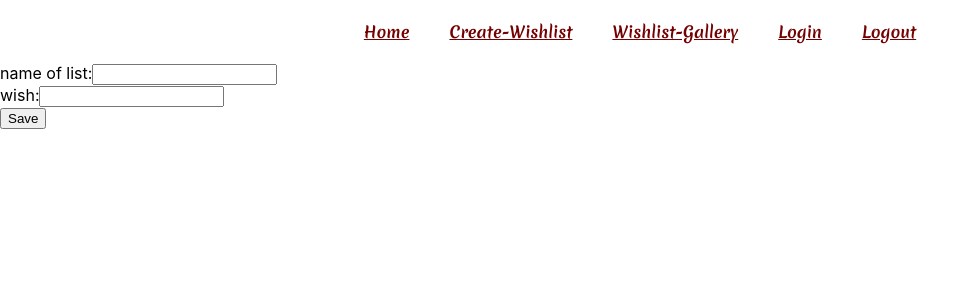
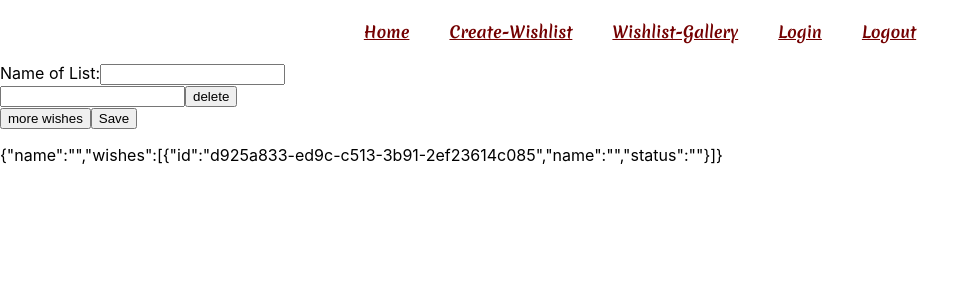
Before and after one commit to JohannaChiabotto/Wishlist, a React (Create React App) app in the folder frontend/: page /create-wishlist in a window 1280 px wide. Shown: the top 300 px of the page, without its empty margins (0-980 px from the left). Built offline with nearby package versions, Linux system fonts and the light colour scheme.

Commit message:
Update frontend

```diff
--- a/frontend/package.json
+++ b/frontend/package.json
@@ -15,8 +15,10 @@
     "react-dom": "^18.2.0",
     "react-router-dom": "^6.6.1",
     "react-scripts": "5.0.1",
+    "react-uuid": "^2.0.0",
     "sass": "^1.57.1",
     "typescript": "^4.9.4",
+    "uuid": "^9.0.0",
     "web-vitals": "^2.1.4"
   },
   "scripts": {
--- /dev/null
+++ b/frontend/src/components/Input.tsx
@@ -0,0 +1,33 @@
+import {ChangeEventHandler} from "react";
+
+interface InputProps {
+    id: string;
+    value: string;
+    changeWishHandler: ChangeEventHandler<HTMLInputElement>;
+    removeWishHandler: (arg1: string) => void;
+}
+
+const Input = (props: InputProps) => {
+    const id = props.id;
+
+    function removeHandler() {
+        console.log('id of input is ', id);
+        props.removeWishHandler(id);
+    }
+
+    return (
+        <div>
+            <input
+                value={props.value}
+                id={props.id}
+                onChange={props.changeWishHandler}
+            />
+
+            <button type="button" onClick={removeHandler}>
+                delete
+            </button>
+        </div>
+    );
+};
+
+export default Input;
--- a/frontend/src/pages/createWishlist/AddWishlist.tsx
+++ b/frontend/src/pages/createWishlist/AddWishlist.tsx
@@ -1,52 +1,86 @@
 import {Status, Wish, Wishlist} from "../../model/Wishlist";
-import {ChangeEvent, useState} from "react";
+import React, {ChangeEvent, useState} from "react";
 import axios from "axios";
+import uuid from "react-uuid";
+import Input from "../../components/Input";
 
 export default function AddWishlist() {
-    const [name, setName] = useState<string>("")
-    const [wishlist, setWishlist] = useState<Wishlist>()
-    const [wishes, setWishes] = useState<Array<Wish>>([])
+    const [name, setName] = useState('');
+    const [wishes, setWishes] = useState([
+        { id: uuid(), name: '', status: '' },
+    ]);
+    const [wishlist, setWishlist] = useState({ name: name, wishes: wishes });
 
-    function onNameChange(event: ChangeEvent<HTMLInputElement>) {
-        setName(event.target.value)
-    };
+    function changeNameHandler(event: React.FormEvent<HTMLInputElement>) {
+        setName(event.currentTarget.value);
+    }
 
-    function onWishesChange(event: ChangeEvent<HTMLInputElement>) {
-        setWishes((prevState)=> {
+    function moreWishesHandler() {
+        setWishes((prevState) => {
             const newState = [...prevState];
-            newState.push( {id:'123', name:event.target.value, status: Status.FREE});
+            newState.push({ id: uuid(), name: '', status: '' });
             return newState;
-           })
-    };
+        });
+    }
 
-    function onSaveClick() {
-setWishlist( {id:'123', name:name, wishes:wishes})
-        /*
-        axios.post("/create-wishlist", {
-            id: Math.random().toString(),
-            name: name,
-            wishes: wishes
-        })
+    function removeWishHandler(id: string) {
+
+        setWishes((prevState) => {
+            const newState = [...prevState];
+            const filteredState = newState.filter((wish) => wish.id !== id);
+            return filteredState;
+        });
+    }
+
+    function changeWishHandler(event: React.FormEvent<HTMLInputElement>) {
+        const value = event.currentTarget.value;
+        const id = event.currentTarget.id;
+
+        setWishes(
+            wishes.map((wish) => (wish.id === id ? { ...wish, name: value } : wish))
+        );
+    }
+
+    function submitHandler(event: React.FormEvent<HTMLFormElement>) {
+        event.preventDefault();
+
+
+        axios.post("/create", { name: name, wishes: wishes })
+
             .then(response => response.data)
-            .then((savedWishlist) => setWishlists(prevState => [prevState, savedWishlist]))
-            .catch(() => console.error())
-
-         */
+            .then(() => {
+                setName('');
+                setWishes([{ id: uuid(), name: '', status: '' }]);
+            })
+            .catch(console.error)
     }
 
     return (
         <div>
-            <div>
-                <label htmlFor="nameOfList">name of list:</label>
-                <input id={"nameOfList"} onChange={onNameChange}/>
-            </div>
-            <div>
-                <label htmlFor="wishes">wish:</label>
-                <input id={"wishes"} onChange={onWishesChange}/>
+            <form onSubmit={submitHandler}>
+                <div>
+                    <label htmlFor="name">Name of List:</label>
+                    <input id="name" value={name} onChange={changeNameHandler} />
                 </div>
-            <div>
-                <button onClick={onSaveClick}>Save</button>
-            </div>
+
+                {wishes.map((wish) => (
+                    <Input
+                        key={wish.id}
+                        id={wish.id}
+                        value={wish.name}
+                        changeWishHandler={changeWishHandler}
+                        removeWishHandler={removeWishHandler}
+                    />
+                ))}
+
+                <div>
+                    <button type="button" onClick={moreWishesHandler}>
+                        more wishes
+                    </button>
+                    <button type="submit">Save</button>
+                </div>
+            </form>
+            <p>{JSON.stringify(wishlist)}</p>
         </div>
-    )
-    }
+    );
+}
```
Also changed, not shown: 1 other file (tests, documents, lock files or other folders).
